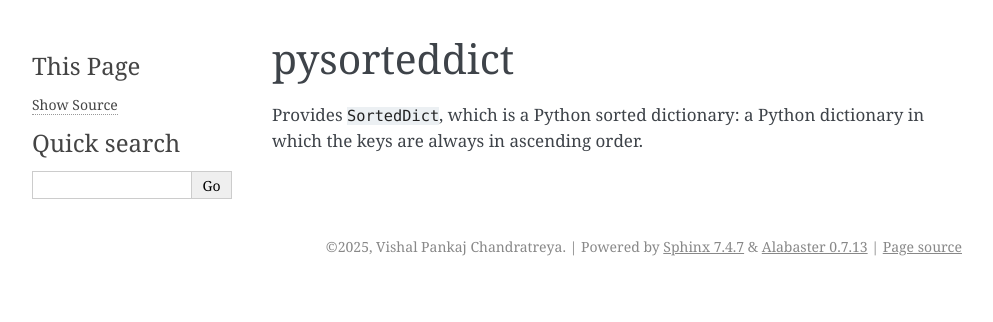
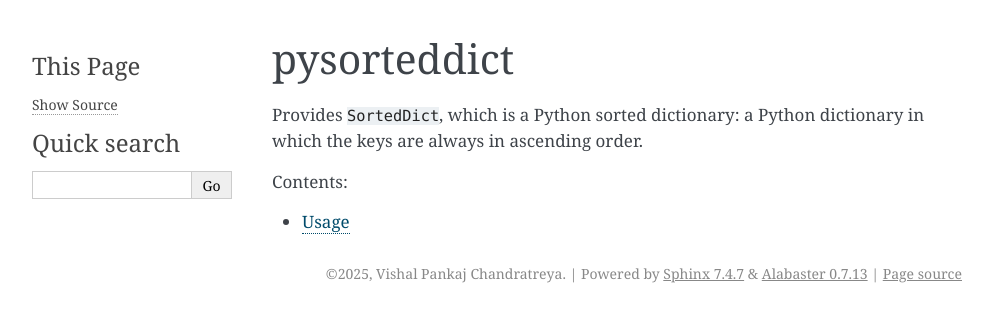
Before and after one commit to tfpf/pysorteddict, a Sphinx documentation site: the page built from docs/index.rst, in a window 1280 px wide. Shown: the top 322 px of the page, without its empty margins (148-1141 px from the left). Built offline with Sphinx 7.4.7, drawn with Linux system fonts in a browser that asks for light colours.

Commit message:
Sample TOC file [skip ci]

```diff
--- a/docs/index.rst
+++ b/docs/index.rst
@@ -7,4 +7,5 @@ ascending order.
 .. toctree::
    :maxdepth: 2
    :caption: Contents:
+
    usage
--- a/docs/usage.md
+++ b/docs/usage.md
@@ -1 +1 @@
-# test
+# Usage
```
